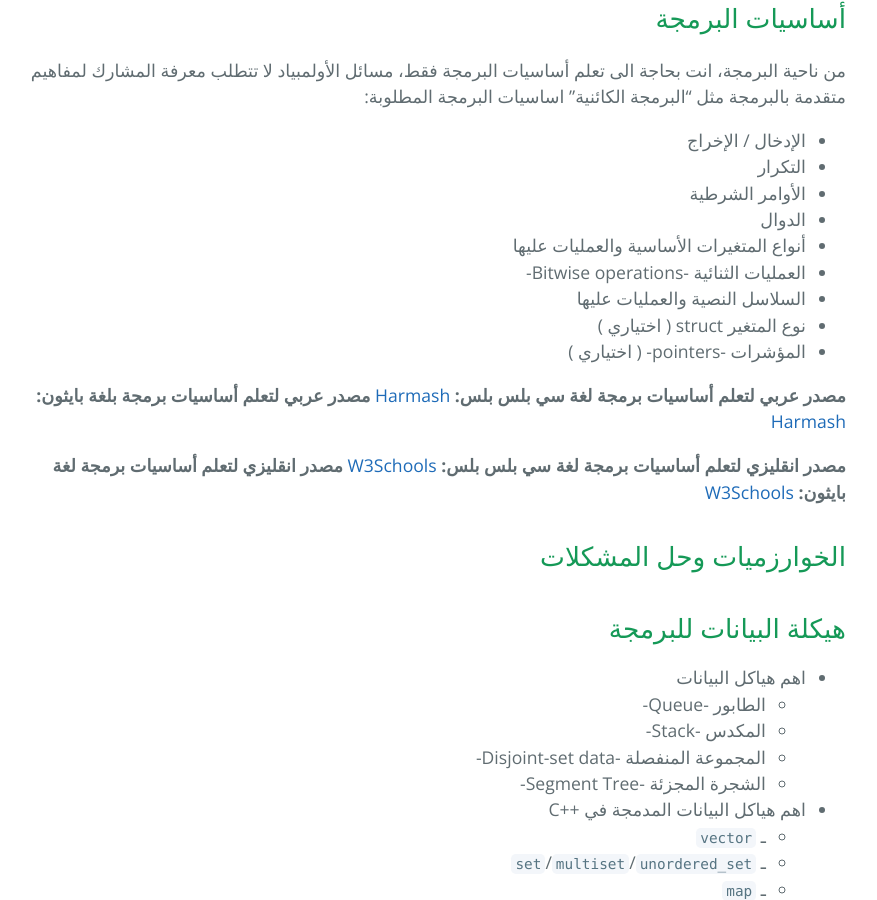
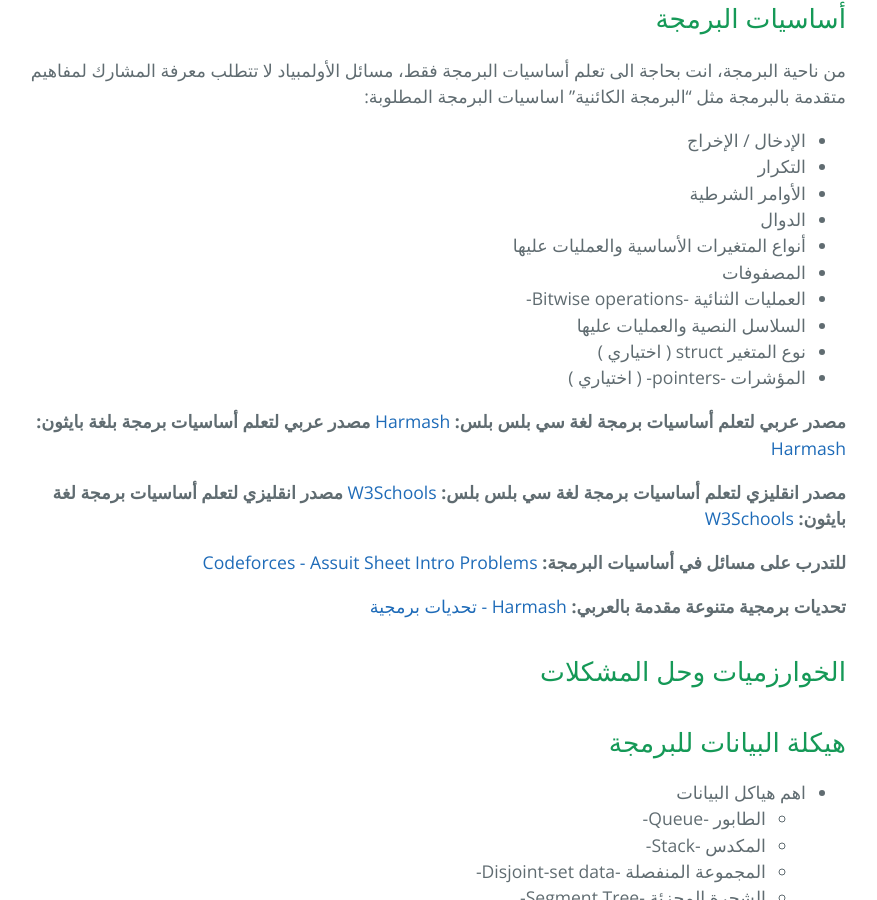
Before and after one commit to Teqaniaat/Teqaniaat, a Jekyll site: the page built from athka/first_exam_topics_junior_ar.md, in a window 1280 px wide and 900 px high, scrolled down 937 px. Shown: the whole window, without its empty margins (210-1087 px from the left). Built offline with Jekyll 4.4.1, drawn with Linux system fonts in a browser that asks for light colours; the repository's description, which GitHub fills in, is left out.

Commit message:
Update first_exam_topics_junior_ar.md

```diff
--- a/athka/first_exam_topics_junior_ar.md
+++ b/athka/first_exam_topics_junior_ar.md
@@ -28,6 +28,7 @@ lang: ar
 - الأوامر الشرطية
 - الدوال
 - أنواع المتغيرات الأساسية والعمليات عليها
+- المصفوفات
 - العمليات الثنائية -Bitwise operations-
 - السلاسل النصية والعمليات عليها
 - نوع المتغير struct ( اختياري )
@@ -38,6 +39,13 @@ lang: ar
 
 **مصدر انقليزي لتعلم أساسيات برمجة لغة سي بلس بلس:** [W3Schools](https://www.w3schools.com/cpp/)
 **مصدر انقليزي لتعلم أساسيات برمجة لغة بايثون:** [W3Schools](https://www.w3schools.com/python/)
+
+**للتدرب على مسائل في أساسيات البرمجة:** [Codeforces - Assuit Sheet Intro Problems](https://codeforces.com/group/MWSDmqGsZm/contest/219158)
+
+**تحديات برمجية متنوعة مقدمة بالعربي:** [Harmash - تحديات برمجية](https://harmash.com/tutorials/algorithms-and-data-structure/overview)
+
+
+
 
 ## الخوارزميات وحل المشكلات
 ## هيكلة البيانات للبرمجة
```
